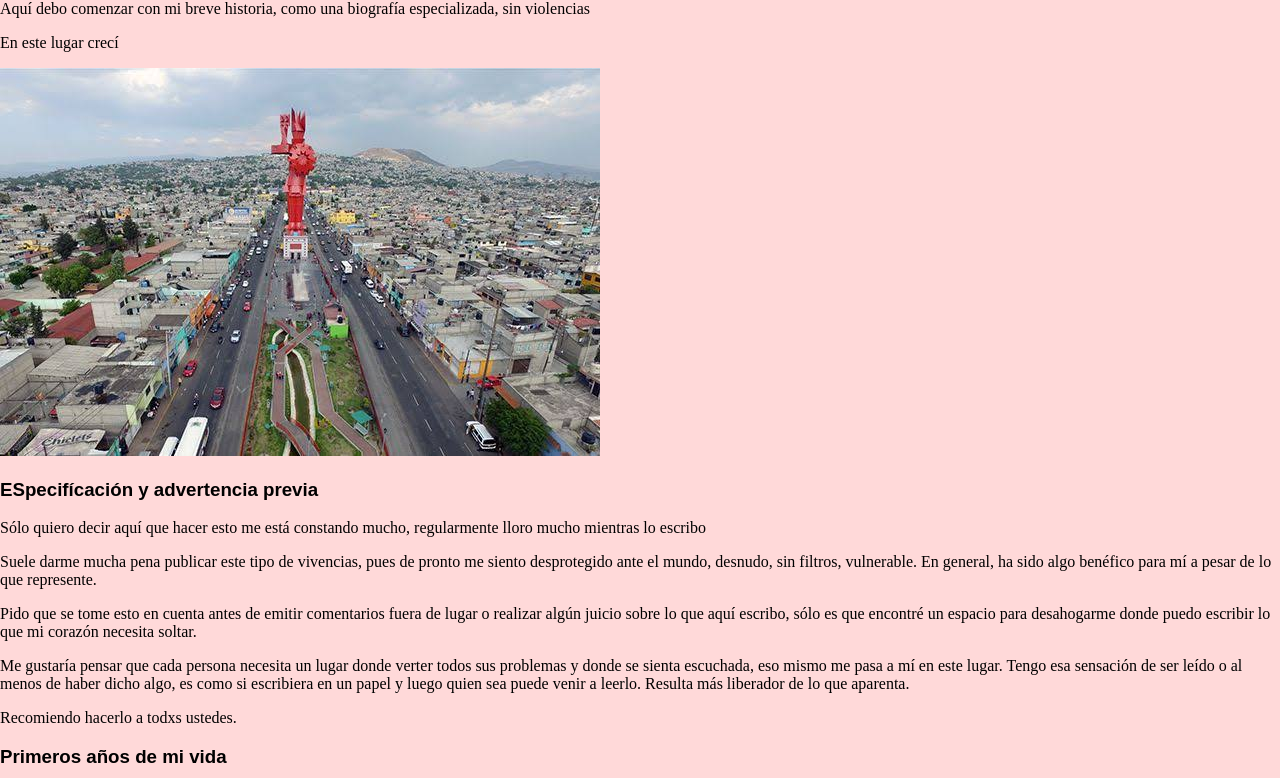
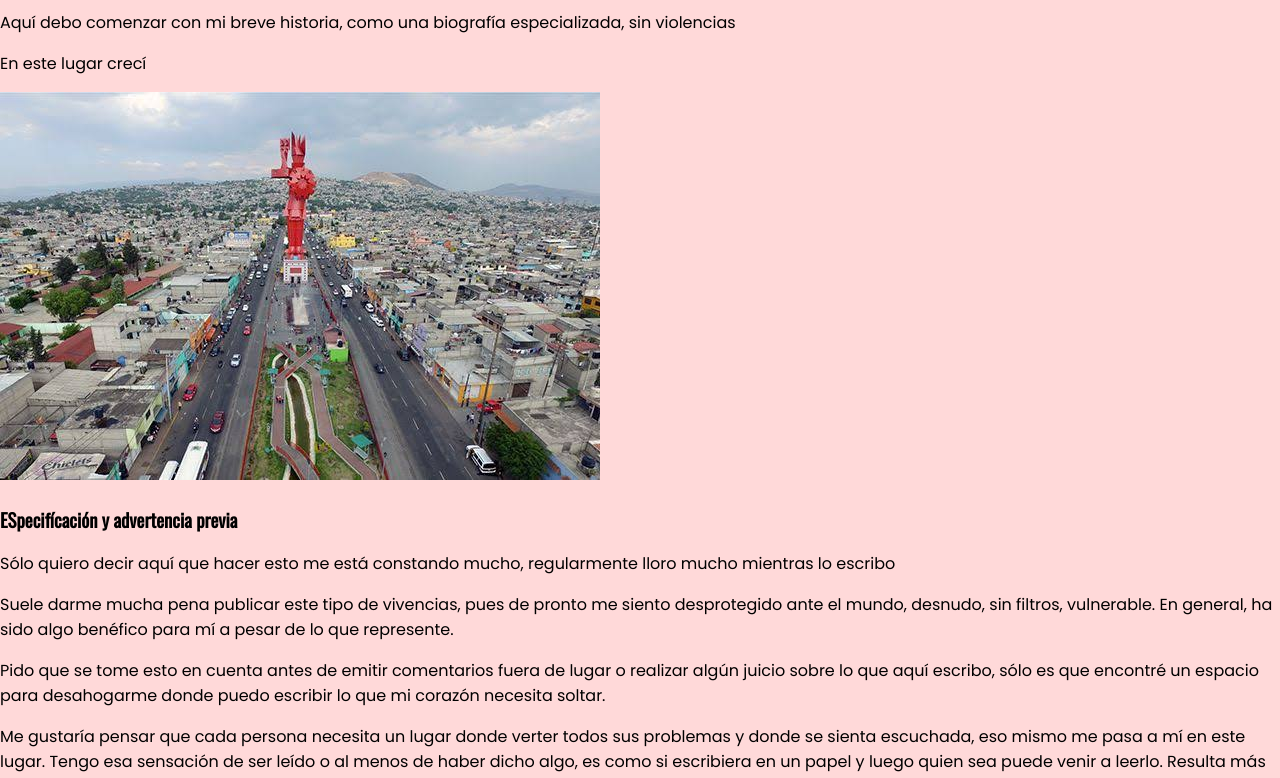
Before and after one commit to arielmerin/arielmerin, a plain HTML site: page history/history.html in a window 1280 px wide. Shown: the part 80-858 px from the top of the page. Drawn offline with nearby package versions, Linux system fonts and the light colour scheme; files whose address does not match are found by name.

Commit message:
Añadinedo las fuentes a historia

```diff
--- a/history/history.html
+++ b/history/history.html
@@ -6,6 +6,8 @@
     <meta name="viewport" content="width=device-width, initial-scale=1.0">
     <meta http-equiv="X-UA-Compatible" content="ie=edge">
     <title>Autobriografía</title>
+    <link href="https://fonts.googleapis.com/css?family=Oswald&display=swap" rel="stylesheet">
+    <link href="https://fonts.googleapis.com/css?family=Poppins&display=swap" rel="stylesheet">
     <link rel="icon" type="image/png" href="img/worldwide-location.png" alt="Hello" />
 </head>
 <body>
```
